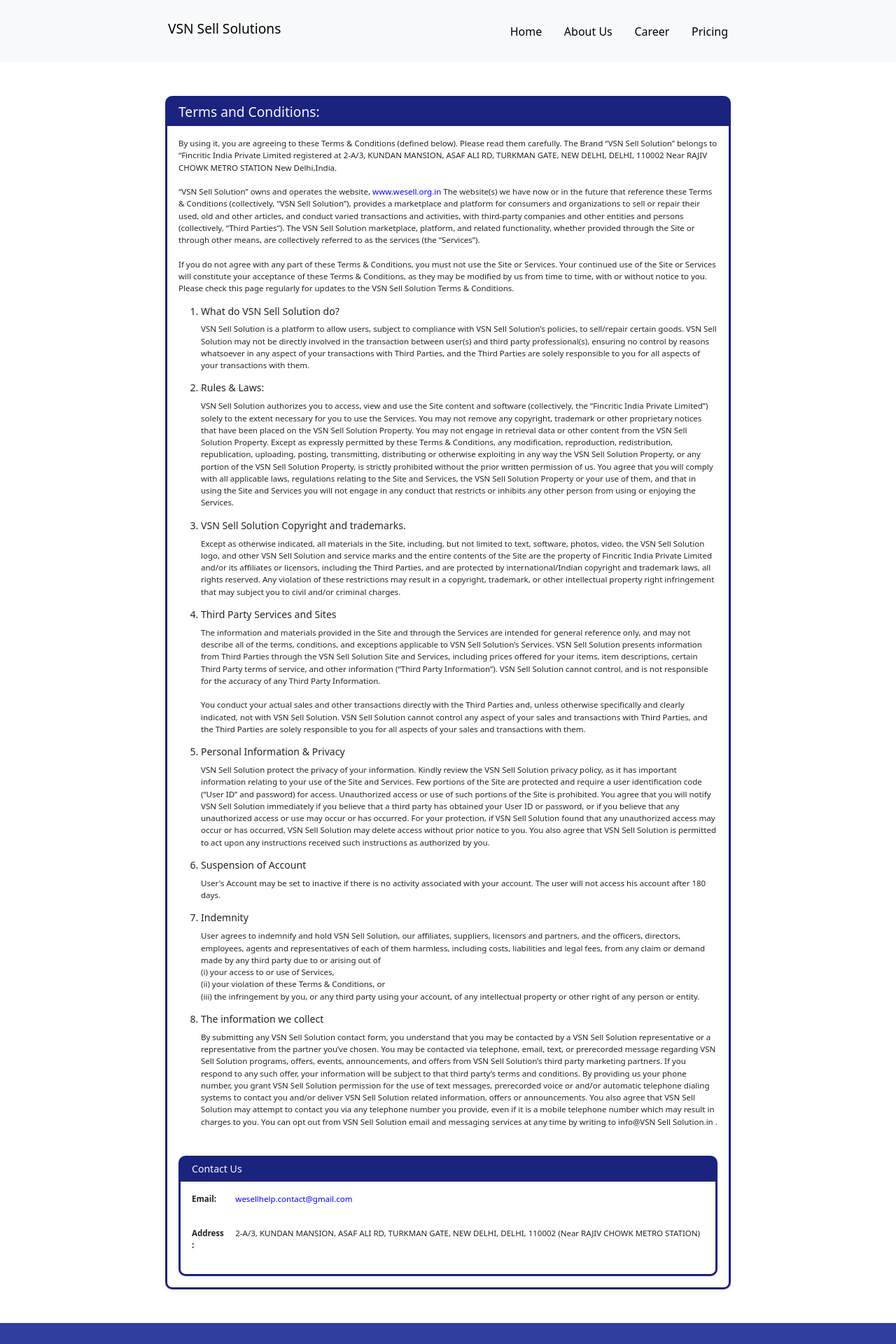
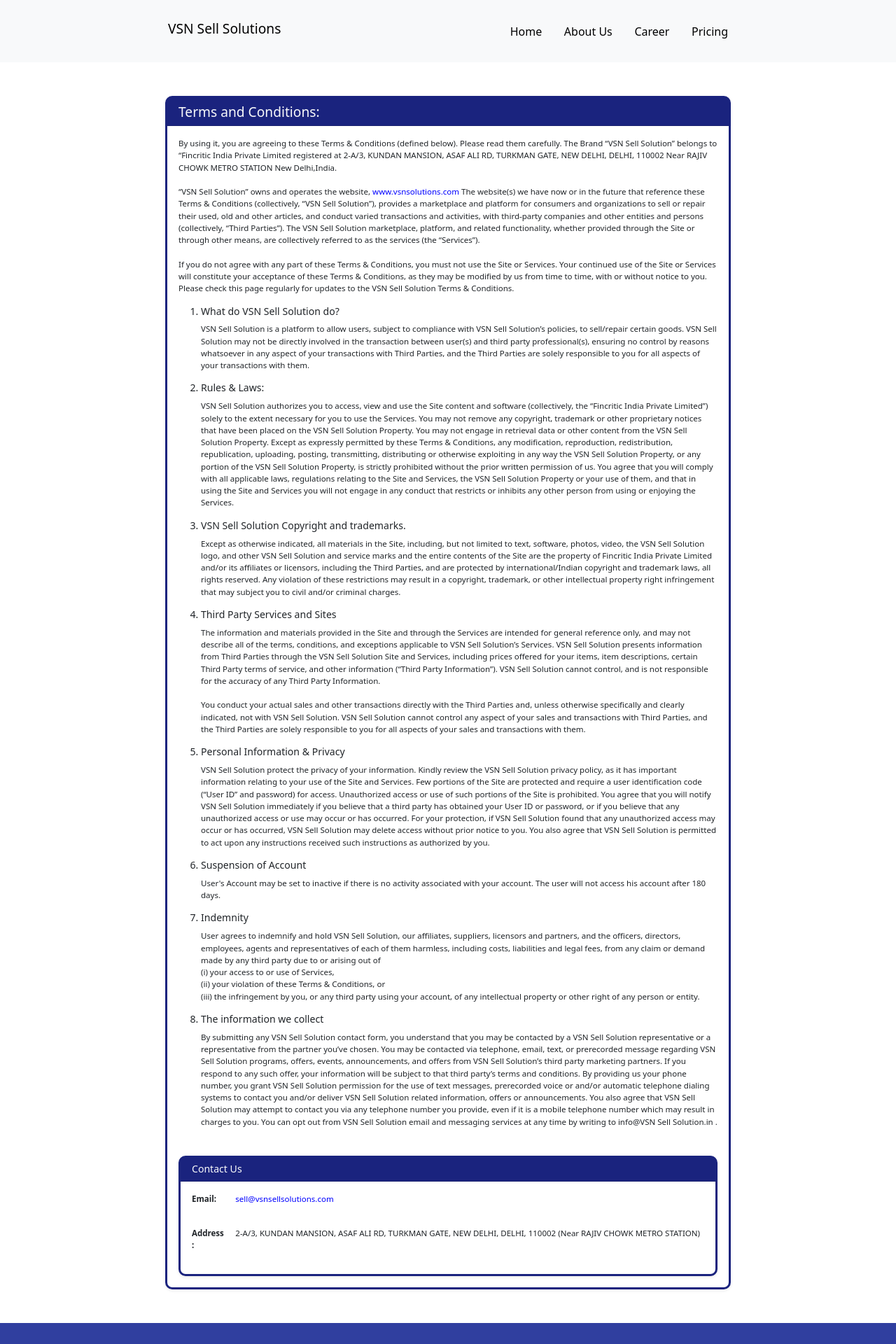
Before and after one commit to Compyneller/VSN, a React (Create React App) app: page /tc in a window 1280 px wide. Shown: the top 1920 px of the page at 70% size. Built offline with nearby package versions, Linux system fonts and the light colour scheme.

Commit message:
email change

```diff
--- a/src/components/ContactUs.jsx
+++ b/src/components/ContactUs.jsx
@@ -22,9 +22,9 @@
             <p>
               <a
                 className="text-primary"
-                href="mailto:wesellhelp.contact@gmail.com"
+                href="mailto:sell@vsnsellsolutions.com"
               >
-                wesellhelp.contact@gmail.com
+                sell@vsnsellsolutions.com
               </a>
             </p>
           </div>
--- a/src/pages/PrivacyPolicy.jsx
+++ b/src/pages/PrivacyPolicy.jsx
@@ -22,8 +22,8 @@
                 Solution collects your personal information through the VSN Sell
                 Solution website. This Privacy Policy covers your access and use
                 of this Website,
-                <a href="www.wesell.org.in">www.wesell.org.in</a> as well as
-                associated content.
+                <a href="www.vsnsolutions.com">www.vsnsolutions.com</a> as well
+                as associated content.
                 <br />
                 <br /> This Privacy Policy explains when, why, and how we
                 collect and use personal information about our customers(people)
--- a/src/pages/RefundPolicy.jsx
+++ b/src/pages/RefundPolicy.jsx
@@ -43,16 +43,16 @@
                 <li>
                   Share the video of the phone with the prevailing display issue
                   on the{" "}
-                  <a href="mailto:VSN Sell Solutioncontact.help@gmail.com">
-                    VSN Sell Solutioncontact.help@gmail.com
+                  <a href="mailto:sell@vsnsellsolutions.com">
+                    sell@vsnsellsolutions.com
                   </a>
                 </li>
                 <li>
                   {" "}
                   Send us your phone number/order number/IMEI Number. Just about
                   any of it on the{" "}
-                  <a href="mailto:VSN Sell Solutioncontact.help@gmail.com">
-                    VSN Sell Solutioncontact.help@gmail.com
+                  <a href="mailto:sell@vsnsellsolutions.com">
+                    sell@vsnsellsolutions.com
                   </a>
                 </li>
                 <li>
--- a/src/pages/Term.jsx
+++ b/src/pages/Term.jsx
@@ -21,16 +21,16 @@
             Near RAJIV CHOWK METRO STATION New Delhi,India. <br />
             <br />
             “VSN Sell Solution” owns and operates the website,{" "}
-            <a href="www.wesell.org.in">www.wesell.org.in</a> The website(s) we
-            have now or in the future that reference these Terms & Conditions
-            (collectively, “VSN Sell Solution”), provides a marketplace and
-            platform for consumers and organizations to sell or repair their
-            used, old and other articles, and conduct varied transactions and
-            activities, with third-party companies and other entities and
-            persons (collectively, “Third Parties”). The VSN Sell Solution
-            marketplace, platform, and related functionality, whether provided
-            through the Site or through other means, are collectively referred
-            to as the services (the “Services”). <br />
+            <a href="www.vsnsolutions.com">www.vsnsolutions.com</a> The
+            website(s) we have now or in the future that reference these Terms &
+            Conditions (collectively, “VSN Sell Solution”), provides a
+            marketplace and platform for consumers and organizations to sell or
+            repair their used, old and other articles, and conduct varied
+            transactions and activities, with third-party companies and other
+            entities and persons (collectively, “Third Parties”). The VSN Sell
+            Solution marketplace, platform, and related functionality, whether
+            provided through the Site or through other means, are collectively
+            referred to as the services (the “Services”). <br />
             <br />
             If you do not agree with any part of these Terms & Conditions, you
             must not use the Site or Services. Your continued use of the Site or
--- a/src/pages/WarrantyPolicy.jsx
+++ b/src/pages/WarrantyPolicy.jsx
@@ -62,14 +62,14 @@
           <p>
             {" "}
             You can claim the warranty by writing to us at{" "}
-            <a href="mailto:VSN Sell Solutioncontact.help@gmail.com">
-              VSN Sell Solutioncontact.help@gmail.com
+            <a href="mailto:sell@vsnsellsolutions.com">
+              sell@vsnsellsolutions.com
             </a>{" "}
             with the service details and the invoice delivered to you at the
             time of repair. If you need any further assistance, please connect
             via Chat or write to us at{" "}
-            <a href="mailto:VSN Sell Solutioncontact.help@gmail.com">
-              VSN Sell Solutioncontact.help@gmail.com
+            <a href="mailto:sell@vsnsellsolutions.com">
+              sell@vsnsellsolutions.com
             </a>
             <br />
             The warranty is not applicable under the following scenarios :
```
